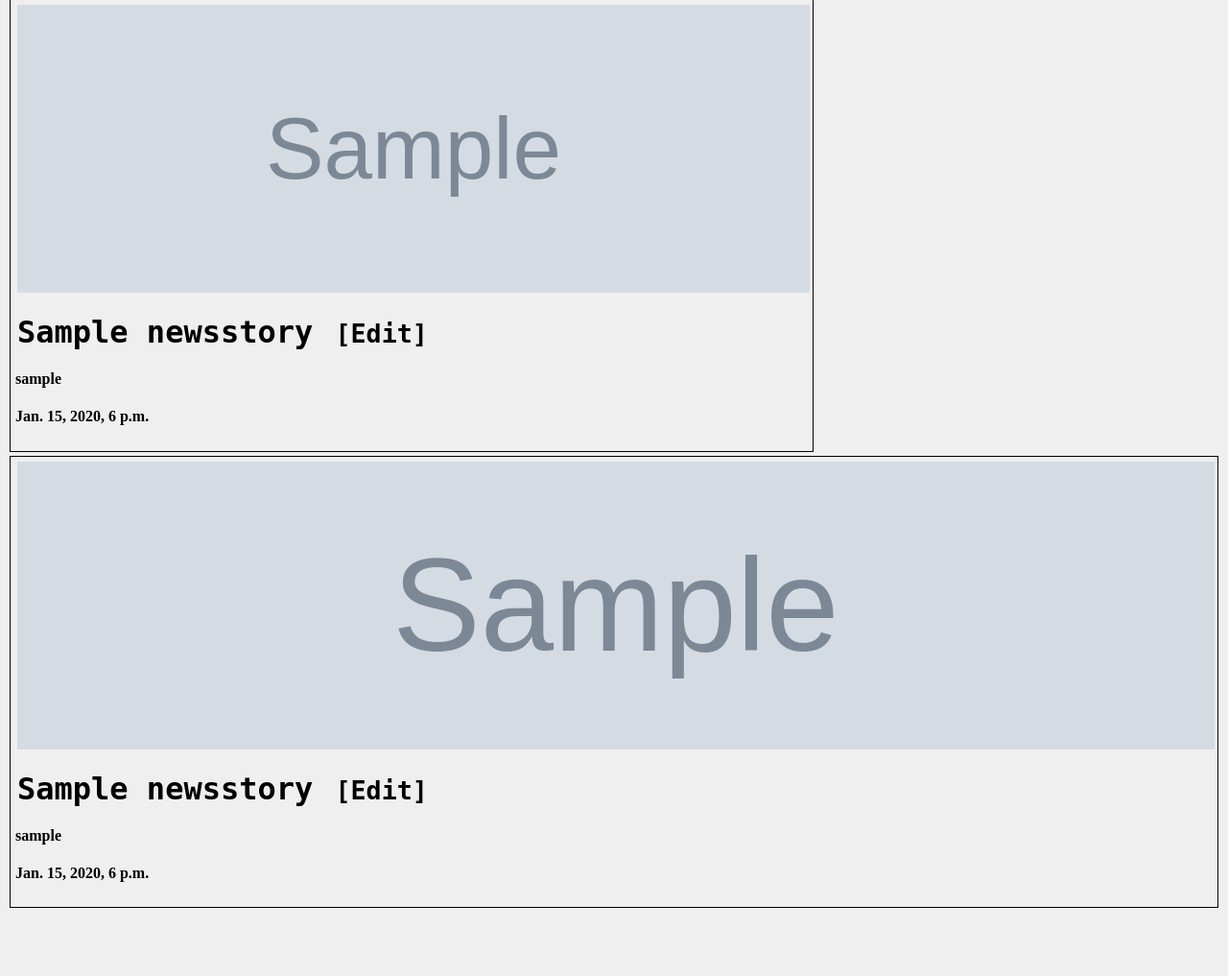
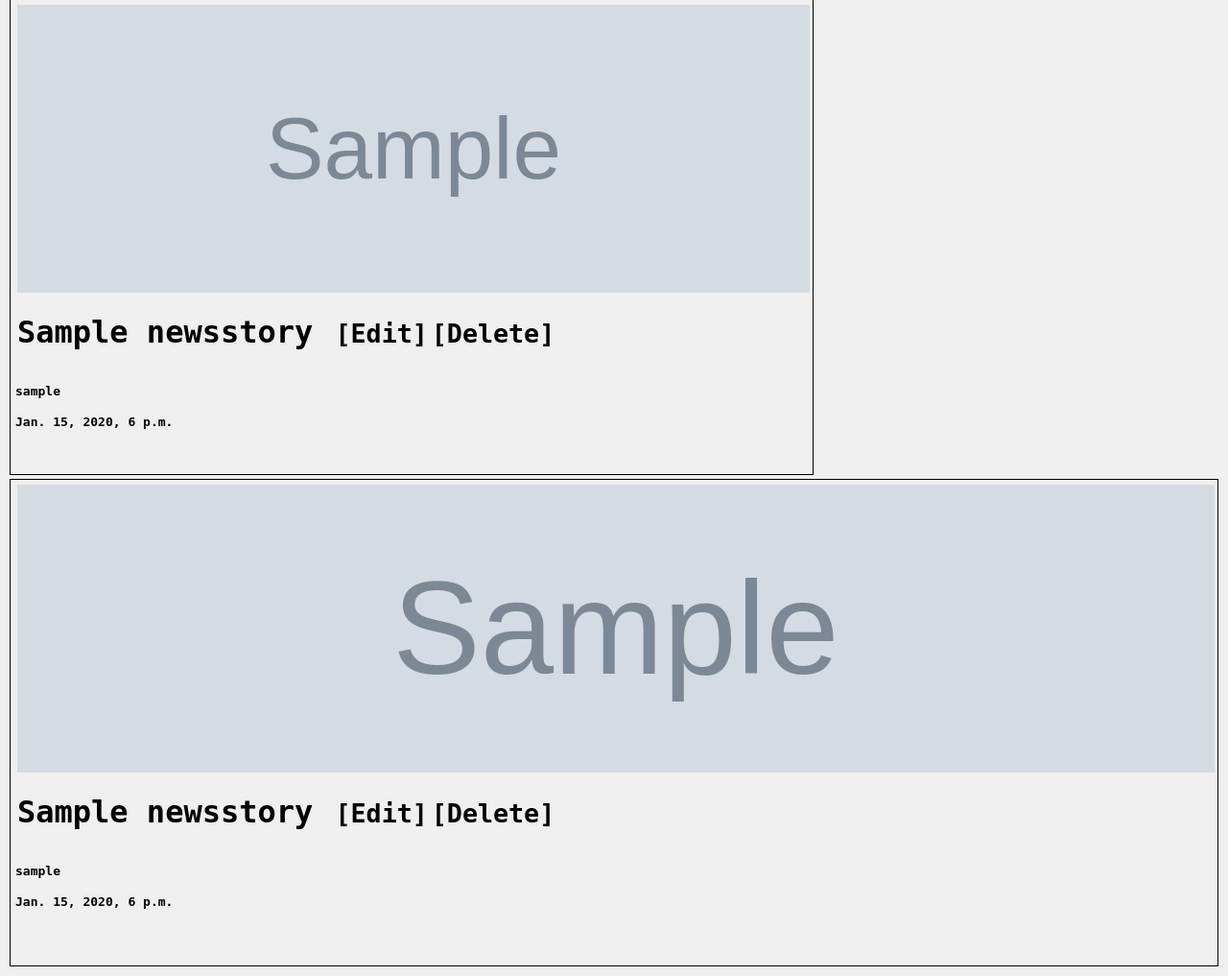
Before and after one commit to cristianetanaka/shecodesnews, a Django app: page /news/ in a window 1280 px wide. Shown: the part 220-1237 px from the top of the page at 96% size. Before the commit the page ends 1166 px from the top, so only its background shows below. Run offline with Django 4.2, Linux system fonts and the light colour scheme; a user stored in the database is signed in; tables that the repository leaves empty hold one stand-in row (values such as "Sample post"); grey boxes marked "Sample" are stand-in pictures; parts of the project's set-up code (start-up, migrations or seed data) failed here and were passed over; some web fonts are replaced.

Commit message:
delete stories function deployed

```diff
--- a/she_codes_news/news/templates/news/storyCard.html
+++ b/she_codes_news/news/templates/news/storyCard.html
@@ -6,7 +6,7 @@
             <img src="https://picsum.photos/600">
         {% endif %}
         <div class="story-card-text">
-            <h3>{{ story.title }} {% if request.user.is_authenticated %}<a href="{% url 'news:update_story' story.id %}"><small>[Edit]</small></a> </h3>{% endif %}
+            <h3>{{ story.title }} {% if request.user.is_authenticated %}<a href="{% url 'news:update_story' story.id %}"><small>[Edit]</small></a><a href="{% url 'news:delete_story' story.id %}"><small>[Delete]</small></h3>{% endif %}
             <h4>{{ story.author }}</h4>
             <h4>{{ story.pub_date }} </h4>
         </div>
--- a/she_codes_news/news/urls.py
+++ b/she_codes_news/news/urls.py
@@ -1,15 +1,16 @@
 from django.urls import path
 from . import views
-from .views import IndexView, StoryView, AddStoryView, UpdateStoryView
+from .views import IndexView, StoryView, AddStoryView, UpdateStoryView, DeleteStoryView
 app_name = 'news'
 
 urlpatterns = [
+
     path('', views.IndexView.as_view(), name='index'),
     path('', views.index, name='index'),
     path('<int:pk>/', views.StoryView.as_view(), name='story'),
     path('add-story/', views.AddStoryView.as_view(), name='newStory'),
     path('author/<str:username>', views.AuthorDetailView.as_view(), name='authordetail'),
-    path('edit/<int:pk>', views.UpdateStoryView.as_view(), name='update_story')
-
+    path('edit/<int:pk>', views.UpdateStoryView.as_view(), name='update_story'),
+    path('edit/<int:pk>/remove', views.DeleteStoryView.as_view(), name='delete_story'),
 
 ]
--- a/she_codes_news/news/views.py
+++ b/she_codes_news/news/views.py
@@ -49,6 +49,18 @@ class UpdateStoryView(generic.UpdateView):
     fields = ['title','image_url', 'pub_date', 'content']
     success_url = reverse_lazy('news:index')
 
+class DeleteStoryView(generic.DeleteView):
+    model = NewsStory
+    template_name = 'news/deletestory.html'
+    fields = ['title','image_url', 'pub_date', 'content']
+    success_url = reverse_lazy('news:index')
+
+    def delete(self, request, *args, **kwargs):
+        return super().delete(request, *args, **kwargs)
+
+
+
+
 
 
 # detail view for 1 particular user
--- a/she_codes_news/users/views.py
+++ b/she_codes_news/users/views.py
@@ -30,6 +30,8 @@ def profileview (request,pk):
 
 @method_decorator(login_required, name='dispatch')
 
+
+
 class UpdateProfileView(UpdateView):
     model = UserProfile
     form_class = CustomUserChangeForm
@@ -38,14 +40,12 @@ class UpdateProfileView(UpdateView):
 
     def get_object(self):
         return self.request.user.userprofile
-
     def form_valid(self, form):
         messages.success(self.request, 'Profile updated successfully!')
         return super().form_valid(form)
-
     def form_invalid(self, form):
         messages.error(self.request, 'Error updating your profile. Please correct the errors below.')
         return super().form_invalid(form)
 
     def get_success_url(self):
-        return reverse('users:profileview', kwargs={'pk' : self.object.pk})
+       return reverse('users:profileview', kwargs={'pk' : self.object.pk})
```
